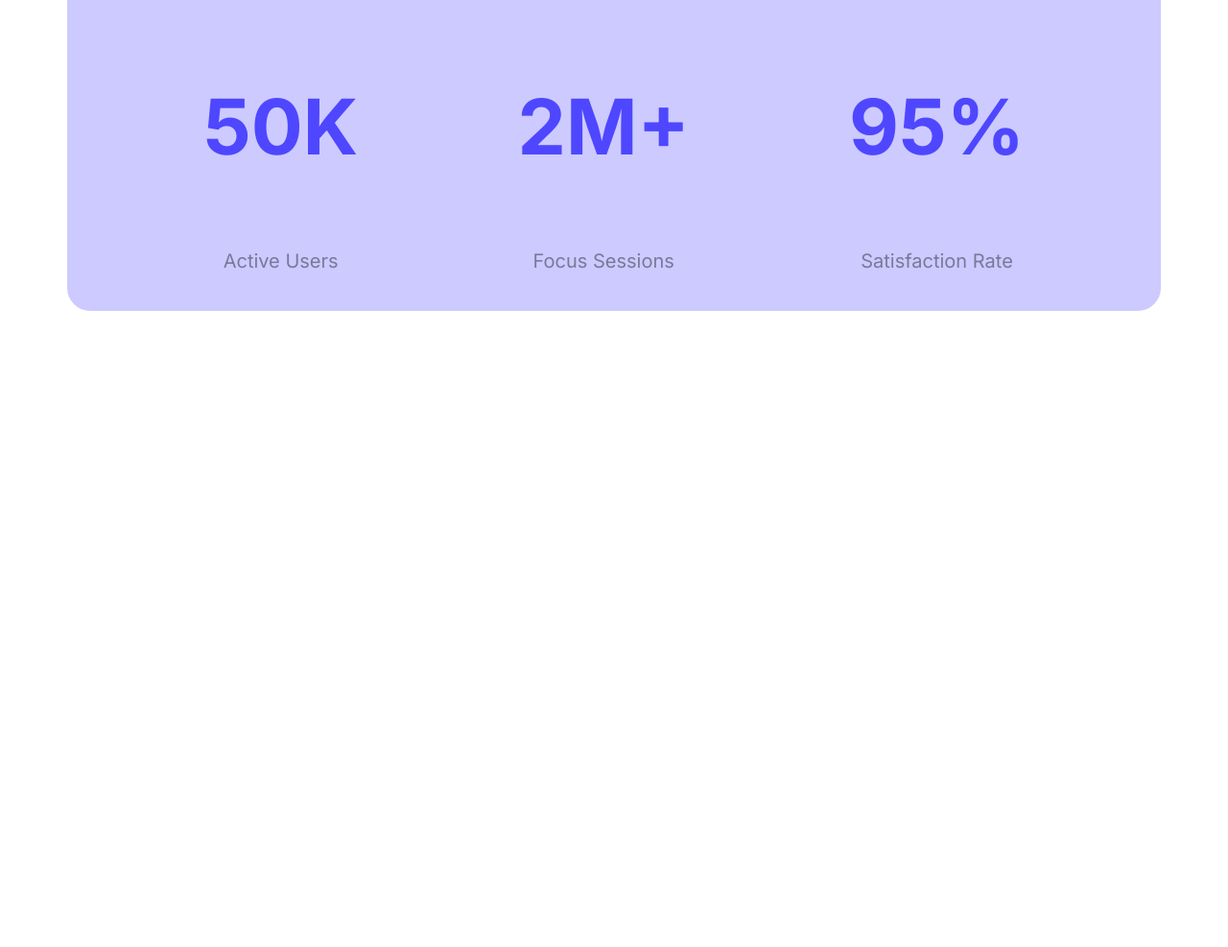
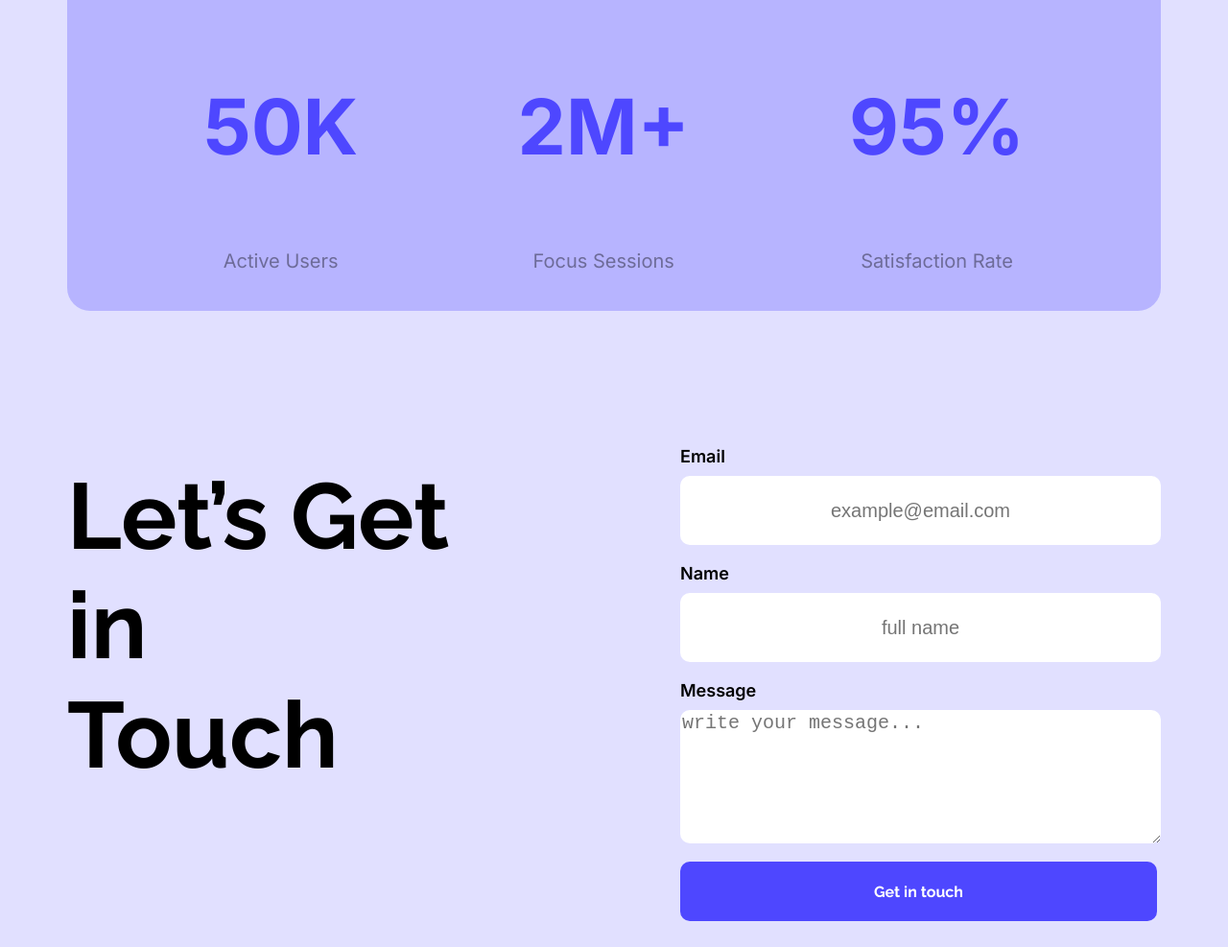
Before and after one commit to MdIstiaq14/MD-Istiaq-Portfolio1, a plain HTML site: page index.html in a window 1280 px wide. Shown: the part 1363-2350 px from the top of the page at 96% size. Before the commit the page ends 1695 px from the top, so only its background shows below. Drawn offline with Linux system fonts and the light colour scheme.

Commit message:
add lets get in touch and form section

```diff
--- a/index.html
+++ b/index.html
@@ -12,7 +12,7 @@
 <link href="https://fonts.googleapis.com/css2?family=Inter:ital,opsz,wght@0,14..32,100..900;1,14..32,100..900&family=Open+Sans:ital,wght@0,300..800;1,300..800&family=Raleway:ital,wght@0,100..900;1,100..900&display=swap" rel="stylesheet">
 <link rel="stylesheet" href="styles/style.css">
 </head>
-<body>
+<body class>
     <header>
              <nav>
                 <h3 class="logo primary-color inter-font">LOGO</h3>
@@ -53,7 +53,25 @@
                 </div>
             </div>
         </section>
-
+            <!-- Lets get in touch section -->
+             <section class="lets-section">
+               <h3 class="lets-title raleway-font">Let’s Get in<br>Touch</h3>
+               <div class="form-section inter-font">
+                <div class="form-group">
+                <label for="Email">Email</label>
+                <input type="email" placeholder="example@email.com">
+               </div>
+               <div class="form-group">
+                <label for="Name">Name</label>
+                <input type="text" placeholder="full name">
+               </div>
+               <div class="form-group">
+                <label for="Message">Message</label>
+               <textarea name="" id="" placeholder="write your message..."></textarea>
+               <a href=""><button class="raleway-font get-btn ">Get in touch</button></a>
+               </div>
+               </div>
+             </section>
     </main>
     <footer>
 
--- a/styles/style.css
+++ b/styles/style.css
@@ -1,3 +1,7 @@
+/* body color */
+body{
+    background-color:#4d47ff2a;
+}
 /* Raleway font download */
 .raleway-font {
   font-family: "Raleway", sans-serif;
@@ -132,3 +136,63 @@ main{
     margin-right: 142px;
     margin-top: 40px;
 }
+/* Lets get in touch section */
+.lets-section{
+    display: flex;
+    justify-content: space-between;
+    align-items: center;
+}
+.lets-title{
+    font-size: 97px;
+    font-weight: bold;
+    text-align: center left;
+}
+/* Form section */
+form{
+    width: 300px;
+    margin: 20px auto;
+}
+.form-group{
+    display: flex;
+    flex-direction: column;
+    margin-bottom: 19px;
+    text-align: left;
+}
+.form-section{
+    margin-top: 141px;
+    margin-left: 150px;
+}
+label{
+    font-size: 18px;
+    margin-bottom: 10px;
+    font-weight: 600;
+}
+input{
+    font-size: 20px;
+    border-radius: 10px;
+    width: 497px;
+    height: 70px;
+    text-align: center;
+   border: none;
+}
+
+.get-btn{
+    font-size: 16px;
+    font-weight: bold;
+    color:#FFFFFF;
+    background-color: #4E47FF;
+    border-radius: 10px;
+    border: none;
+    width: 497px;
+    height:62px;
+    margin-top: 19px;
+}
+textarea{
+    border: none;
+    outline: none;
+    border-radius: 10px;
+   width: 497px;
+   height: 135px;
+    background-color: #FFFFFF;
+    font-size: 20px;
+}
```
